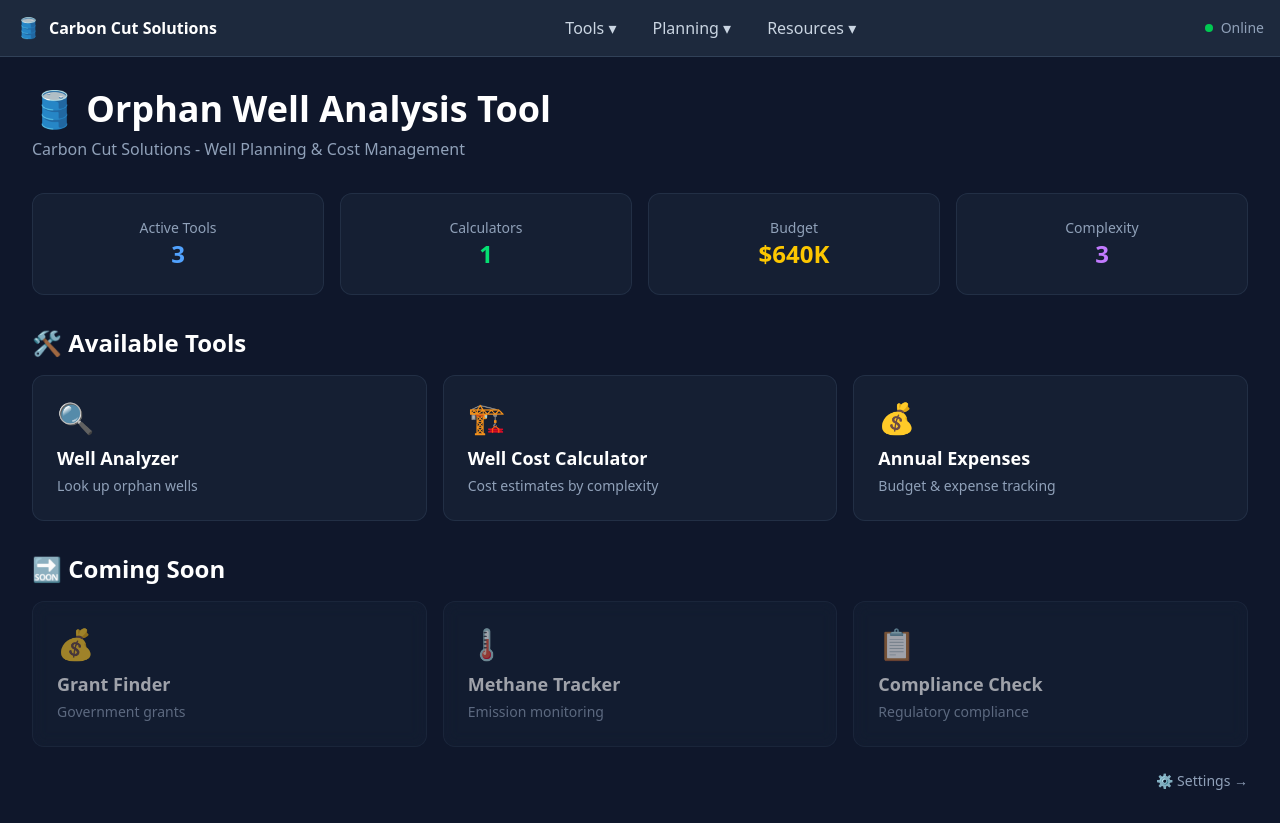
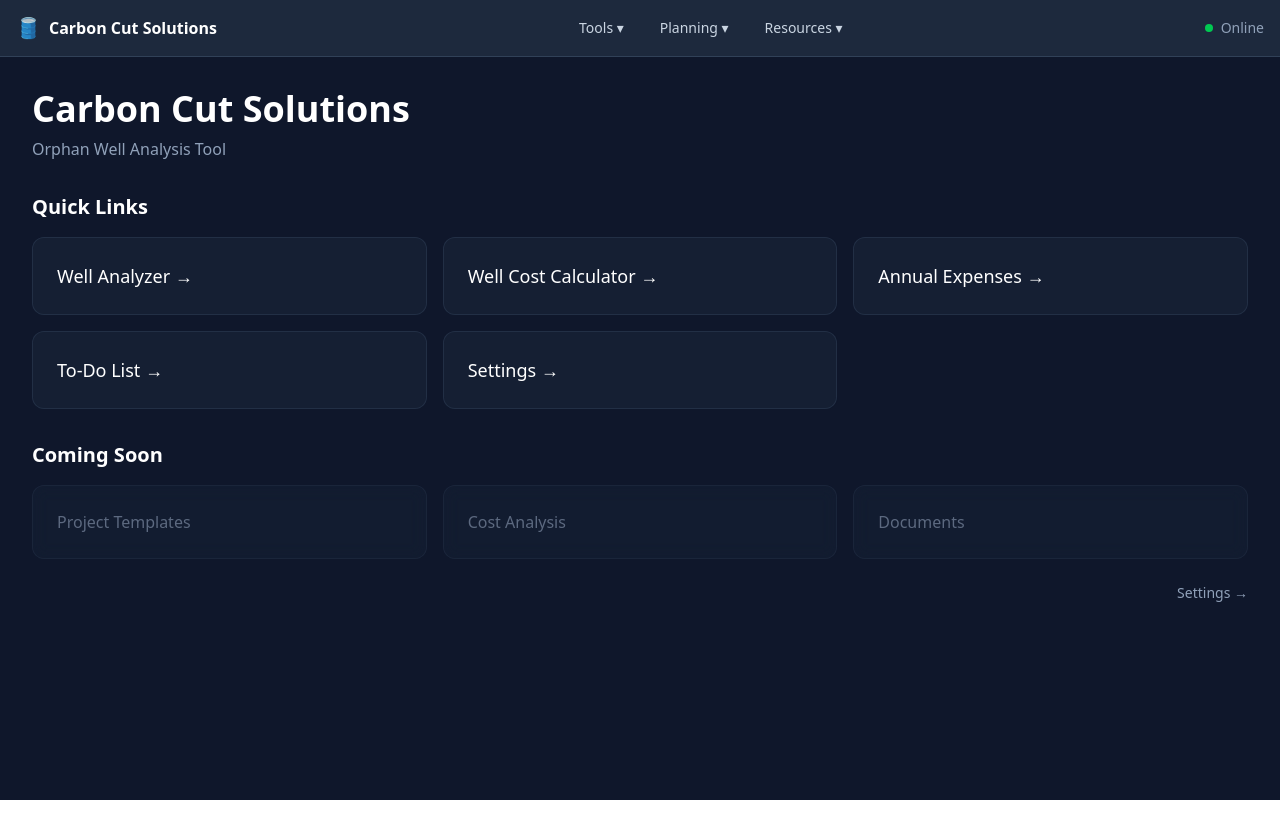
Before and after one commit to AAN2793/orphan-well-dashboard, a Next.js app: page / in a window 1280 px wide. After the commit the page ends 800 px from the top, so only its background shows below. Built offline with nearby package versions, Linux system fonts and the light colour scheme.

Commit message:
Clean up: Remove emojis, simpler front page with clickable links

```diff
--- a/pages/index.js
+++ b/pages/index.js
@@ -8,20 +8,28 @@
 
   const navItems = {
     'Tools': [
-      { name: '🔍 Well Analyzer', href: '/orphan-well', desc: 'Look up orphan wells' },
-      { name: '🏗️ Well Cost Calculator', href: '/well-cost', desc: 'Cost estimates' },
-      { name: '💰 Annual Expenses', href: '/expenses', desc: 'Budget tracking' },
+      { name: 'Well Analyzer', href: '/orphan-well', desc: 'Look up orphan wells' },
+      { name: 'Well Cost Calculator', href: '/well-cost', desc: 'Cost estimates by complexity' },
+      { name: 'Annual Expenses', href: '/expenses', desc: 'Budget & expense tracking' },
     ],
     'Planning': [
-      { name: '📋 To-Do List', href: '/todo', desc: 'Task management' },
-      { name: '📋 Project Templates', href: '/templates', desc: 'Coming soon' },
-      { name: '📊 Cost Analysis', href: '/analysis', desc: 'Coming soon' },
+      { name: 'To-Do List', href: '/todo', desc: 'Task management' },
+      { name: 'Project Templates', href: '/templates', desc: 'Coming soon' },
+      { name: 'Cost Analysis', href: '/analysis', desc: 'Coming soon' },
     ],
     'Resources': [
-      { name: '📁 Documents', href: '/documents', desc: 'Coming soon' },
-      { name: '🔗 External Links', href: '/links', desc: 'Coming soon' },
+      { name: 'Documents', href: '/documents', desc: 'Coming soon' },
+      { name: 'External Links', href: '/links', desc: 'Coming soon' },
     ],
   }
+
+  const quickLinks = [
+    { name: 'Well Analyzer', href: '/orphan-well' },
+    { name: 'Well Cost Calculator', href: '/well-cost' },
+    { name: 'Annual Expenses', href: '/expenses' },
+    { name: 'To-Do List', href: '/todo' },
+    { name: 'Settings', href: '/settings' },
+  ]
 
   return (
     <>
@@ -64,7 +72,7 @@
               </div>
             ))}
             <a href="/settings" className="block py-2 px-2 text-white bg-slate-700 rounded">
-              ⚙️ Settings
+              Settings
             </a>
           </div>
         )}
@@ -85,7 +93,7 @@
                     onMouseEnter={() => setDropdown(label)}
                     onMouseLeave={() => setDropdown(null)}
                   >
-                    <button className="px-4 py-2 text-slate-300 hover:text-white hover:bg-slate-700 rounded-lg transition-colors">
+                    <button className="px-4 py-2 text-slate-300 hover:text-white hover:bg-slate-700 rounded-lg transition-colors text-sm">
                       {label} ▾
                     </button>
                     {dropdown === label && (
@@ -113,60 +121,43 @@
         <main className="max-w-7xl mx-auto p-4 md:p-8">
           {/* Header */}
           <header className="mb-6 md:mb-8">
-            <h1 className="text-2xl md:text-4xl font-bold mb-2">🛢️ Orphan Well Analysis Tool</h1>
-            <p className="text-slate-400 text-sm md:text-base">Carbon Cut Solutions - Well Planning & Cost Management</p>
+            <h1 className="text-2xl md:text-4xl font-bold mb-2">Carbon Cut Solutions</h1>
+            <p className="text-slate-400 text-sm md:text-base">Orphan Well Analysis Tool</p>
           </header>
 
-          {/* Quick Stats */}
-          <div className="grid grid-cols-2 md:grid-cols-4 gap-2 md:gap-4 mb-6 md:mb-8">
-            {[
-              { label: 'Active Tools', value: '3', color: 'blue' },
-              { label: 'Calculators', value: '1', color: 'green' },
-              { label: 'Budget', value: '$640K', color: 'yellow' },
-              { label: 'Complexity', value: '3', color: 'purple' },
-            ].map((stat, idx) => (
-              <div key={idx} className="card text-center">
-                <p className="text-slate-400 text-xs md:text-sm">{stat.label}</p>
-                <p className={`text-xl md:text-2xl font-bold text-${stat.color}-400`}>{stat.value}</p>
-              </div>
-            ))}
-          </div>
-
-          {/* Tools Grid */}
-          <h2 className="text-lg md:text-2xl font-bold mb-4">🛠️ Available Tools</h2>
-          <div className="grid grid-cols-1 md:grid-cols-2 lg:grid-cols-3 gap-3 md:gap-4 mb-6 md:mb-8">
-            {[
-              { href: '/orphan-well', icon: '🔍', title: 'Well Analyzer', desc: 'Look up orphan wells' },
-              { href: '/well-cost', icon: '🏗️', title: 'Well Cost Calculator', desc: 'Cost estimates by complexity' },
-              { href: '/expenses', icon: '💰', title: 'Annual Expenses', desc: 'Budget & expense tracking' },
-            ].map((tool, idx) => (
-              <a key={idx} href={tool.href} className="card hover:border-blue-500/50 transition-all">
-                <div className="text-3xl mb-2">{tool.icon}</div>
-                <h3 className="text-lg font-semibold mb-1">{tool.title}</h3>
-                <p className="text-slate-400 text-sm">{tool.desc}</p>
+          {/* Quick Links */}
+          <h2 className="text-lg md:text-xl font-bold mb-4">Quick Links</h2>
+          <div className="grid grid-cols-1 md:grid-cols-2 lg:grid-cols-3 gap-3 md:gap-4 mb-8">
+            {quickLinks.map((link, idx) => (
+              <a
+                key={idx}
+                href={link.href}
+                className="card hover:bg-slate-700 transition-all group"
+              >
+                <span className="text-lg group-hover:text-blue-400 transition-colors">
+                  {link.name} →
+                </span>
               </a>
             ))}
           </div>
 
           {/* Coming Soon */}
-          <h2 className="text-lg md:text-2xl font-bold mb-4">🔜 Coming Soon</h2>
+          <h2 className="text-lg md:text-xl font-bold mb-4">Coming Soon</h2>
           <div className="grid grid-cols-1 md:grid-cols-3 gap-3 md:gap-4 mb-6">
-            {[
-              { icon: '💰', title: 'Grant Finder', desc: 'Government grants' },
-              { icon: '🌡️', title: 'Methane Tracker', desc: 'Emission monitoring' },
-              { icon: '📋', title: 'Compliance Check', desc: 'Regulatory compliance' },
-            ].map((item, idx) => (
-              <div key={idx} className="card opacity-60">
-                <div className="text-3xl mb-2">{item.icon}</div>
-                <h3 className="text-lg font-semibold mb-1">{item.title}</h3>
-                <p className="text-slate-400 text-sm">{item.desc}</p>
-              </div>
-            ))}
+            <div className="card opacity-60">
+              <span className="text-slate-400">Project Templates</span>
+            </div>
+            <div className="card opacity-60">
+              <span className="text-slate-400">Cost Analysis</span>
+            </div>
+            <div className="card opacity-60">
+              <span className="text-slate-400">Documents</span>
+            </div>
           </div>
 
           {/* Settings */}
           <div className="flex justify-end">
-            <a href="/settings" className="text-slate-400 hover:text-white text-sm">⚙️ Settings →</a>
+            <a href="/settings" className="text-slate-400 hover:text-white text-sm">Settings →</a>
           </div>
         </main>
       </div>
--- a/pages/todo.js
+++ b/pages/todo.js
@@ -78,9 +78,7 @@
     const { task, fromCategory } = draggedTask
     if (fromCategory === toCategory) return
 
-    // Remove from old category
     const newFromList = tasks[fromCategory].filter(t => t.id !== task.id)
-    // Add to new category
     const newToList = [...tasks[toCategory], task]
 
     setTasks({
@@ -118,12 +116,12 @@
       <div className="min-h-screen bg-slate-900 p-4 md:p-8">
         <a href="/" className="text-blue-400 hover:text-blue-300 mb-4 inline-block">← Back to Dashboard</a>
 
-        <h1 className="text-3xl md:text-4xl font-bold mb-2">📋 To-Do List</h1>
+        <h1 className="text-3xl md:text-4xl font-bold mb-2">To-Do List</h1>
         <p className="text-slate-400 mb-8">Carbon Cut Solutions - Task Management</p>
 
         {/* Add New Task */}
         <div className="card mb-8">
-          <h2 className="text-xl font-semibold mb-4">➕ Add New Task</h2>
+          <h2 className="text-xl font-semibold mb-4">Add New Task</h2>
           <div className="flex flex-col md:flex-row gap-4">
             <input
               type="text"
@@ -207,13 +205,13 @@
 
         {/* Instructions */}
         <div className="card mt-8">
-          <h2 className="text-xl font-semibold mb-4">📝 How to Use</h2>
+          <h2 className="text-xl font-semibold mb-4">How to Use</h2>
           <ul className="text-slate-400 text-sm space-y-2">
-            <li>• <strong>Add tasks:</strong> Type a task name and select a column, then click "Add Task"</li>
-            <li>• <strong>Move tasks:</strong> Drag and drop tasks between columns</li>
-            <li>• <strong>Complete tasks:</strong> Click the checkmark to mark as complete</li>
-            <li>• <strong>Delete tasks:</strong> Click the X to remove a task</li>
-            <li>• <strong>Tag system:</strong> Use tags like 'tool', 'grant', 'compliance' for organization</li>
+            <li>Add tasks: Type a task name and select a column, then click "Add Task"</li>
+            <li>Move tasks: Drag and drop tasks between columns</li>
+            <li>Complete tasks: Click the checkmark to mark as complete</li>
+            <li>Delete tasks: Click the X to remove a task</li>
+            <li>Tag system: Use tags like 'tool', 'grant', 'compliance' for organization</li>
           </ul>
         </div>
       </div>
```
